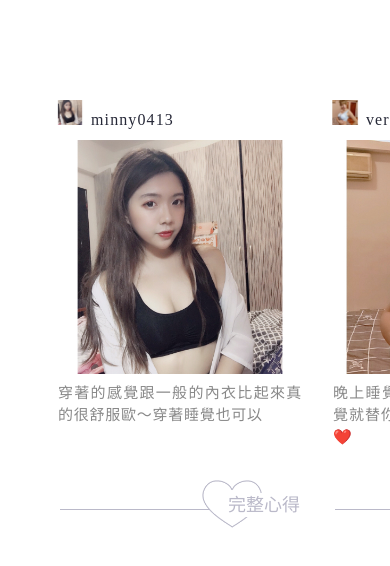
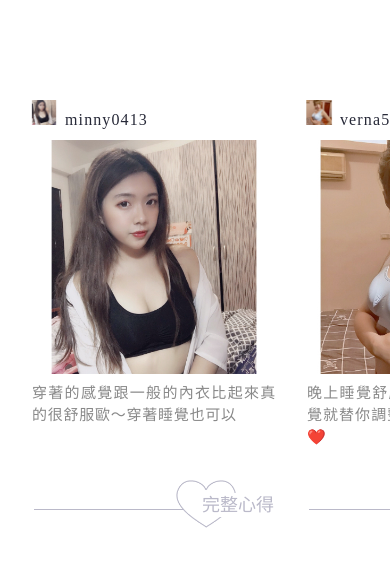
Before and after one commit to VIAGE-LP/ig_wall, a plain HTML site: page index.html in a window 390 px wide. Drawn offline with nearby package versions, Linux system fonts and the light colour scheme; files that its build step writes are made by us from their sources; a web font is replaced by a local one.

Commit message:
20200415_RWD update_7

```diff
--- a/css/main.css
+++ b/css/main.css
@@ -577,6 +577,12 @@ option {
   margin-top: 20px;
 }
 
+@media screen and (max-width: 768px){
+  #report .ig_slider {
+    margin-left: 2%;
+  }
+}
+
 #report .ig_slider .slick-dots li.slick-active button:before,
 #report .ig_slider .slick-dots li button:before {
   color: #fff;
```
